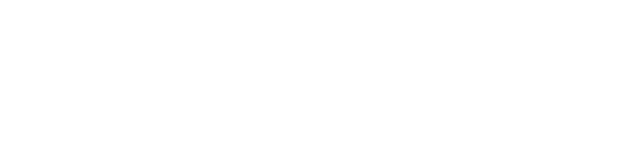
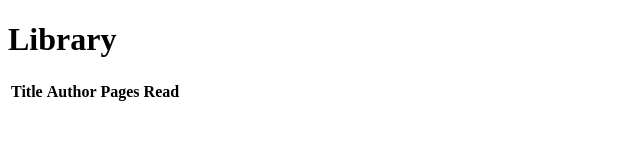
Before and after one commit to seraph404/library, a plain HTML site: page index.html in a window 1280 px wide. Shown: the whole page, without its empty margins (0-640 px from the left). Drawn offline with Linux system fonts and the light colour scheme.

Commit message:
Add HTML for table

```diff
--- a/index.html
+++ b/index.html
@@ -6,5 +6,20 @@
     <title>Library</title>
     <script src="script.js" defer></script>
   </head>
-  <body></body>
+  <body>
+    <div id="container">
+      <h1>Library</h1>
+      <table id="books">
+        <thead>
+          <tr>
+            <th>Title</th>
+            <th>Author</th>
+            <th>Pages</th>
+            <th>Read</th>
+          </tr>
+        </thead>
+        <tbody></tbody>
+      </table>
+    </div>
+  </body>
 </html>
```
